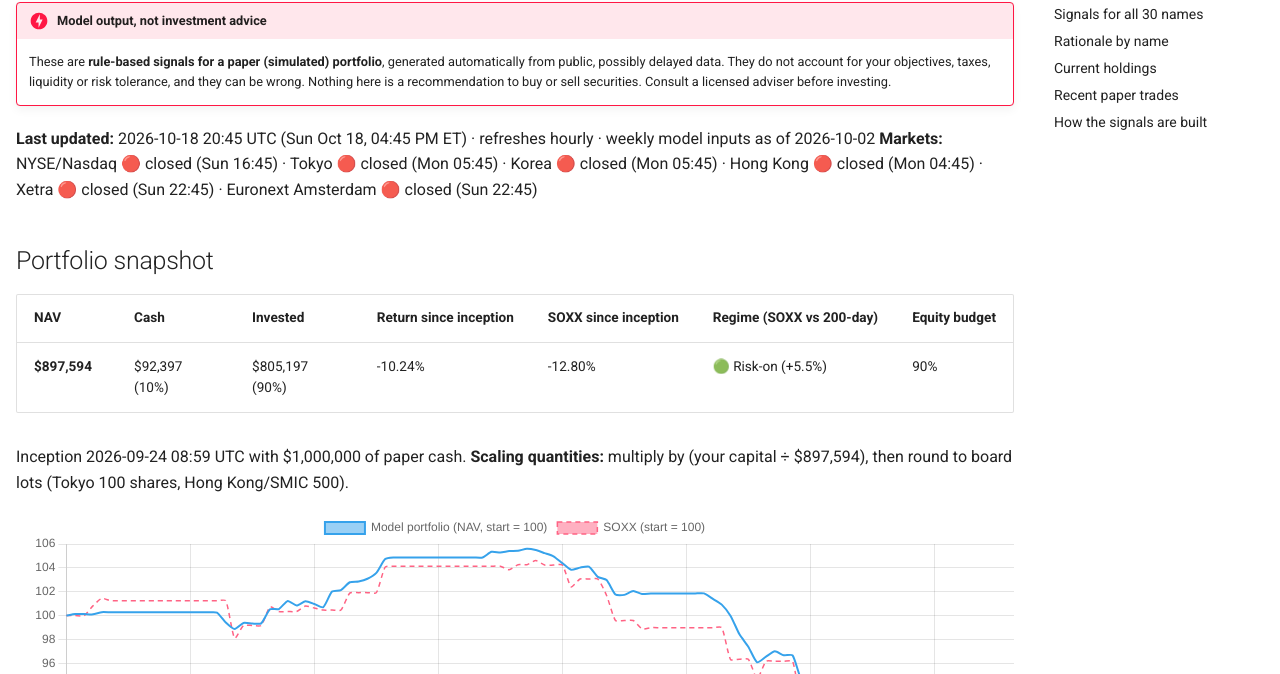
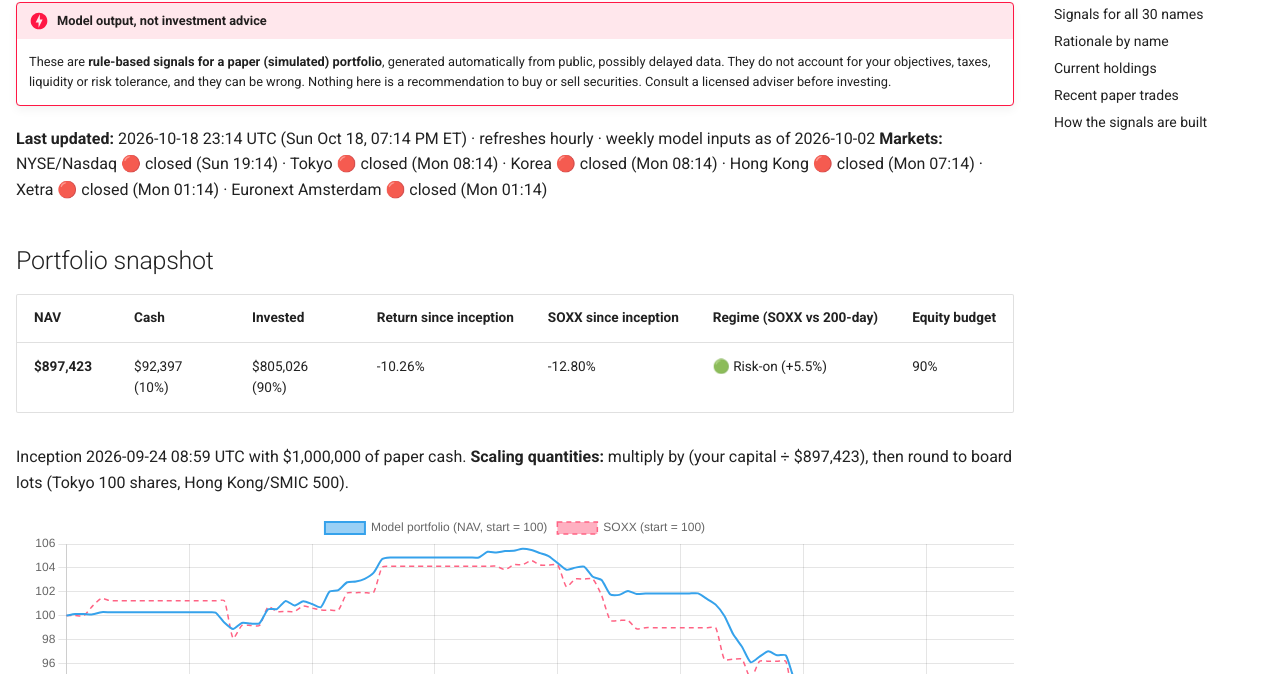
Before and after one commit to findnavish/InvestmentOpportunities, an MkDocs documentation site: the page built from docs/trade-signals/index.md, in a window 1280 px wide and 900 px high. Shown: the part 226-900 px from the top of the window. Built offline with MkDocs 1.6.1 and Material for MkDocs 9.7.7, drawn with Linux system fonts in a browser that asks for light colours; comment, search, counter and statistics services are not loaded; some of the changed text lies outside the part shown.

Commit message:
Signals update 2026-10-18 23:14 UTC

```diff
--- a/docs/trade-signals/index.md
+++ b/docs/trade-signals/index.md
@@ -8,16 +8,16 @@ hide:
 !!! danger "Model output, not investment advice"
     These are **rule-based signals for a paper (simulated) portfolio**, generated automatically from public, possibly delayed data. They do not account for your objectives, taxes, liquidity or risk tolerance, and they can be wrong. Nothing here is a recommendation to buy or sell securities. Consult a licensed adviser before investing.
 
-**Last updated:** 2026-10-18 20:45 UTC (Sun Oct 18, 04:45 PM ET) · refreshes hourly · weekly model inputs as of 2026-10-02
-**Markets:** NYSE/Nasdaq 🔴 closed (Sun 16:45) · Tokyo 🔴 closed (Mon 05:45) · Korea 🔴 closed (Mon 05:45) · Hong Kong 🔴 closed (Mon 04:45) · Xetra 🔴 closed (Sun 22:45) · Euronext Amsterdam 🔴 closed (Sun 22:45)
+**Last updated:** 2026-10-18 23:14 UTC (Sun Oct 18, 07:14 PM ET) · refreshes hourly · weekly model inputs as of 2026-10-02
+**Markets:** NYSE/Nasdaq 🔴 closed (Sun 19:14) · Tokyo 🔴 closed (Mon 08:14) · Korea 🔴 closed (Mon 08:14) · Hong Kong 🔴 closed (Mon 07:14) · Xetra 🔴 closed (Mon 01:14) · Euronext Amsterdam 🔴 closed (Mon 01:14)
 
 ## Portfolio snapshot
 
 | NAV | Cash | Invested | Return since inception | SOXX since inception | Regime (SOXX vs 200-day) | Equity budget |
 |---|---|---|---|---|---|---|
-| **$897,594** | $92,397 (10%) | $805,197 (90%) | -10.24% | -12.80% | 🟢 Risk-on (+5.5%) | 90% |
+| **$897,423** | $92,397 (10%) | $805,026 (90%) | -10.26% | -12.80% | 🟢 Risk-on (+5.5%) | 90% |
 
-Inception 2026-09-24 08:59 UTC with $1,000,000 of paper cash. **Scaling quantities:** multiply by (your capital ÷ $897,594), then round to board lots (Tokyo 100 shares, Hong Kong/SMIC 500).
+Inception 2026-09-24 08:59 UTC with $1,000,000 of paper cash. **Scaling quantities:** multiply by (your capital ÷ $897,423), then round to board lots (Tokyo 100 shares, Hong Kong/SMIC 500).
 
 <canvas id="navChart" height="90"></canvas>
 
```
Also changed, not shown: other parts of docs/trade-signals/index.md (+5 -5 lines), docs/trade-signals/nav.json (+1 -1 lines).
